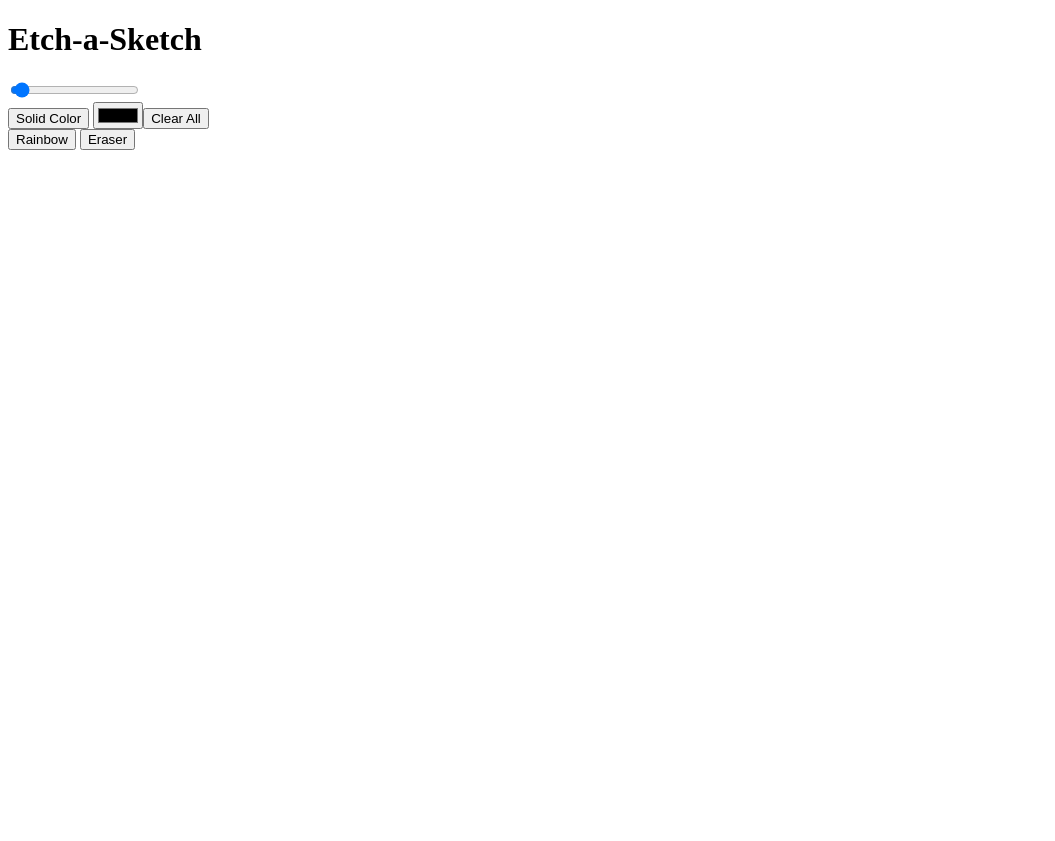
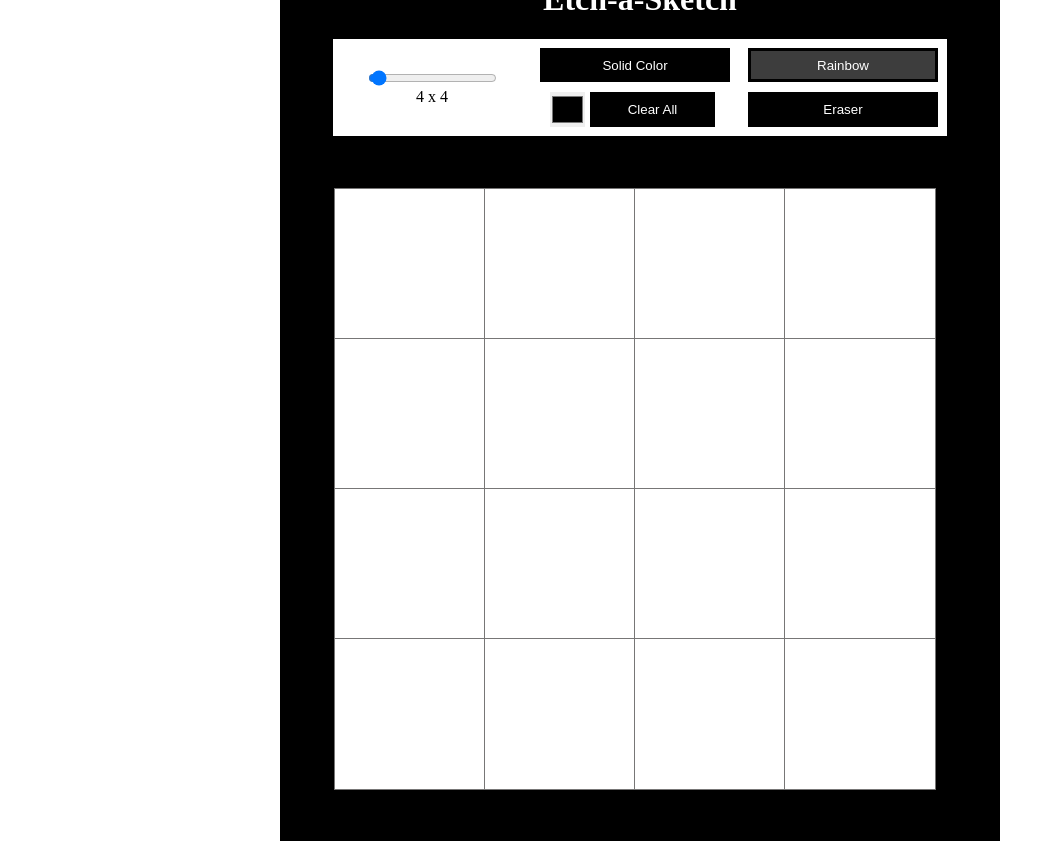
Before and after one commit to sorphil/EtchASketch, a plain HTML site: page index.html in a window 1280 px wide. Shown: the whole page, without its empty margins (0-1055 px from the left). Before the commit the page ends 800 px from the top, so only its background shows below. Drawn offline with Linux system fonts and the light colour scheme.

Commit message:
fixed styles

```diff
--- a/index.html
+++ b/index.html
@@ -7,8 +7,8 @@
         <title>Etch-a-Sketch</title>
         <meta name="description" content="">
         <meta name="viewport" content="width=device-width, initial-scale=1">
-        <link rel="stylesheet" href="./P_4.css">
-        <script src = "./P_4.js"></script>
+        <link rel="stylesheet" href="./styles.css">
+        <script src = "./main.js"></script>
     </head>
     <body>
         <header><h1>Etch-a-Sketch</h1></header>
--- a/styles.css
+++ b/styles.css
@@ -12,9 +12,11 @@ html, body
     justify-content: center;
 }
 
+
 header
 {
-    width:100%;
+    height: 100px;
+    width:720px;
     text-align: center;
     background-color: black;
     color: white;
@@ -22,35 +24,41 @@ header
 
 nav
 {
+    height:100px;
     display: flex;
-    border-left: 50px black solid;
-    border-right: 50px black solid;
+    border-left: 53.75px black solid;
+    border-right: 53.75px black solid;
     box-sizing: border-box;
-    width:100%;
+    width:720px;
     justify-content: center;
 }
 
 nav > div
 {
+
     display: flex;
-    padding:5px;
+    padding:4px;
     flex-direction: column;
     align-items: center;
     justify-content: center;
 }
 
 
+.dimensionControl, .colorControl, .otherControl{
+    width:33%;
+}
+
 
 .toggle, #clearbtn
 {
-    width:200px;
+    width:190px;
     background-color: black;
     color: white;
-    height:35px;
-    margin:5px;
     box-sizing: border-box;
     border: 3px black solid;
     cursor: pointer;
+    height:34.5px;
+    margin:5px;
 }
 
 .toggle:active, #clearbtn:active {background-color: rgb(116, 114, 114); color:black}
@@ -61,17 +69,15 @@ nav > div
 
 .colorControl span{display: flex; align-items: center; justify-content: center;}
 
-#colorPicker{width:40px;}
-
+#colorPicker{width:35px;padding: 0; border:none; height:35px;}
 #clearbtn{width:125px;}
-
-
-
 
 
 .container
 {
-    padding: 60px;
+    width:720px;
+    box-sizing: border-box;
+    padding:52.5px 53.7px 52.5px 53.7px ;
     background-color: black;
     display:grid;
 }
@@ -80,5 +86,5 @@ nav > div
 {
     background-color: white;
     border-collapse: collapse;
-    border: 1px solid rgb(119, 118, 118);
+    border: 0.1vmin solid rgb(119, 118, 118);
 }
```
Also changed, not shown: main.js (line endings or trailing spaces).
